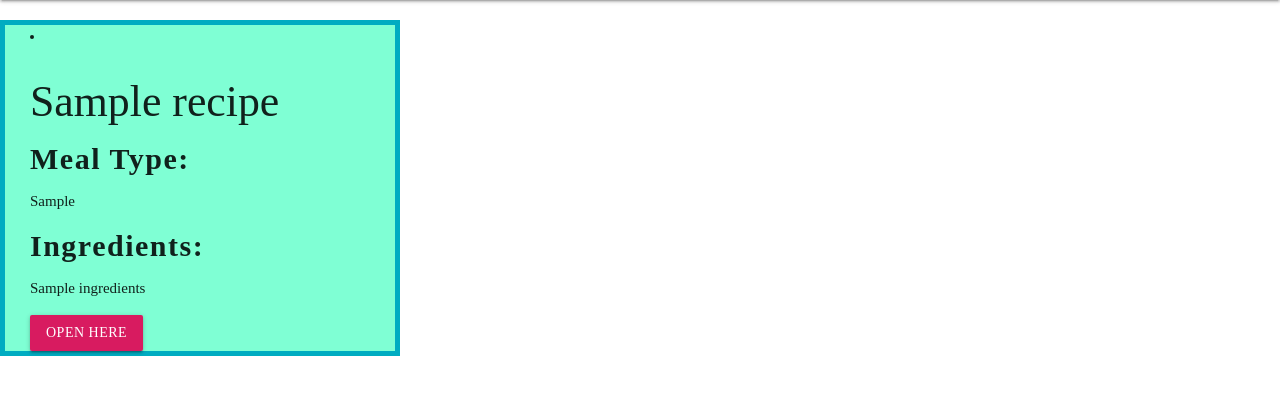
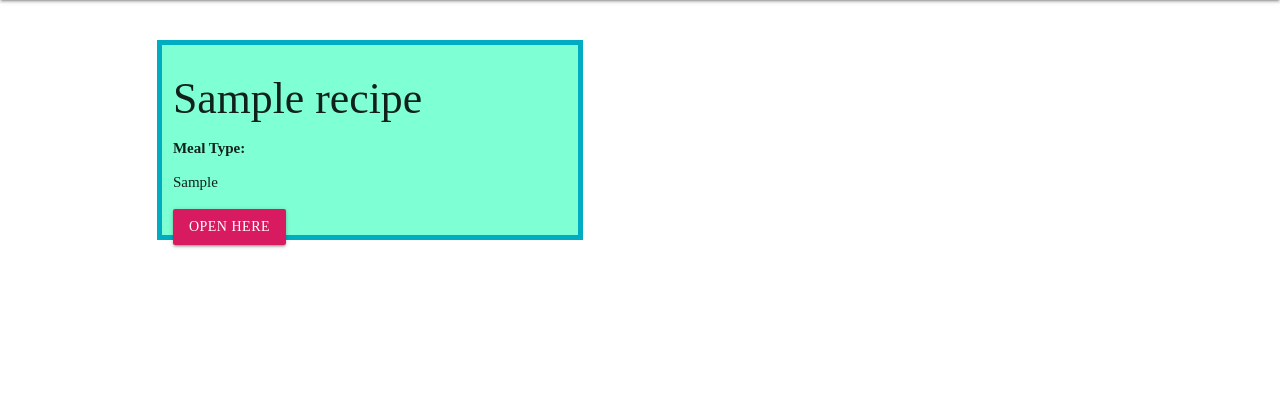
Before and after one commit to mcnic16/low-cholesterol-food, a Flask app: page / in a window 1280 px wide; the page is wider, and only the part inside the window is pictured. Shown: the part 64-459 px from the top of that part. Run offline with Flask 3, Linux system fonts and the light colour scheme; a database or web service that is not in the repository returns one stand-in record (values such as "Sample title"); some libraries are stand-ins or nearby versions; some web fonts are replaced.

Commit message:
updated css and recipes template for better layout

```diff
--- a/app.py
+++ b/app.py
@@ -65,7 +65,7 @@ def login():
                     session["user"] = request.form.get("username").lower()
                     flash("Welcome, {}".format(request.form.get("username")))
                     return redirect(url_for(
-                            "profile", username=session["user"]))
+                            "get_recipes", username=session["user"]))
             else:
                 # invalid password match
                 flash("Incorrect Username and/or Password")
--- a/static/css/style.css
+++ b/static/css/style.css
@@ -7,12 +7,13 @@ body {
     flex-direction: column;
     font-family: 'Playfair Display', serif;
 }
+
 /* ------text on the navbar----------- */
 .text-shadow {
     text-shadow: 2px 2px 2px rgba(0, 0, 0, 0.5);
 }
 /* ------------form cards----------------*/
-.container {
+.regcontainer {
     background: white;
     padding: 20px 25px;
     border: 5px solid #00acc1 ;
@@ -21,9 +22,10 @@ body {
     box-sizing: border-box;
     position: relative;
     margin-top: 50px ;
+    margin-left: 350px;
   }
 
-.container {
+.regcontainer {
     animation: showUp 0.5s cubic-bezier(0.18, 1.3, 1, 1) forwards;
   }
 
@@ -32,27 +34,34 @@ body {
       transform: scale(0);
     }
     100% {
-      transoform: scale(1);
+      transform: scale(1);
     }
   }
+
 /* ------------Modals----------------*/
   .modal-container {
     background: aquamarine;
     padding: 0px 25px;
     border: 5px solid #00acc1 ;
     width: 400px;
-    height: auto;
+    height: 200px;
     box-sizing: border-box;
     position: relative;
-    margin-top: 20px ;
+    margin-top: 20px;
+    margin-left: 50px;
 
   }
 
   .modal-heading {
-    font-size: 2.0rem;
-    letter-spacing: 0.1rem;
+    font-size: 1.0rem;
     color: var(--coral);
     font-weight: 600;
+}
+
+.container {
+  margin-left: 50px;
+  margin-top: 20px;
+  width: 100%;
 }
 
 .card-panel {
--- a/templates/add_recipe.html
+++ b/templates/add_recipe.html
@@ -72,7 +72,6 @@
       <label for="servings">Servings:</label>
   </div>
 </div>
-</div>
 <!-------------------Submit button------------->
 <div class="row">
   <div class="col s12 center-align">
--- a/templates/login.html
+++ b/templates/login.html
@@ -4,7 +4,7 @@
 <h3 class="center-align">Log In</h3>
 
 <!----------------Registration Form------------------->
-<div class="container">
+<div class="regcontainer">
     <div class="row">
         <form class="col s12 m8 offset-m2" id="reg-form" method="POST" action="{{ url_for('login') }}">
           <!----------------Username------------------->
--- a/templates/recipes.html
+++ b/templates/recipes.html
@@ -1,21 +1,23 @@
 {% extends "base.html" %}
 {% block content %}
 
+<div class="container">
+  <div class="row">
 {% for recipe in recipes %}
-<div class="modal-container">
-
-  <li>
+  <div class="col s12 m5 l4 offset-m1 offset-l1 modal-container">
     <h3>{{ recipe.name }}</h3>
     <h5 class="modal-heading">Meal Type:</h5>
     <p>{{ recipe.meal_type }}</p>
-    <h5 class="modal-heading">Ingredients:</h5>
-    <p>{{ recipe.ingredients }}</p>
-    <!-- Modal Trigger -->
+
     <a class="waves-effect waves-light btn pink darken-1 modal-trigger" href="#modal-{{ loop.index }}">Open here</a>
-
+  </div>
     <!-- Modal Structure -->
     <div id="modal-{{ loop.index }}" class="modal">
       <div class="modal-content">
+        <h5 class="modal-heading">Ingredients:</h5>
+        <ul>
+        <li>{{ recipe.ingredients }}</li>
+        </ul>
         <p class="modal-heading">Tools:</p>
         <p>{{ recipe.tools }}</p>
         <p class="modal-heading">Directions:</p>
@@ -30,8 +32,8 @@
       <a href="#!" class="modal-action modal-close waves-effect waves-red btn red lighten-1">Close</a>
     </div>
   </div>
-      </li>
+
   {% endfor %}
 </div>
-
+</div>
 {% endblock %}
--- a/templates/register.html
+++ b/templates/register.html
@@ -4,7 +4,7 @@
 <!----------------Registration Form------------------->
 
 <h3 class="center-align">Registration</h3>
-<div class="container">
+<div class="regcontainer">
     <div class="row">
         <form class="col s12 m8 offset-m2" id="reg-form" method="POST" action="{{ url_for('register') }}">
           <!----------------Username------------------->
```
